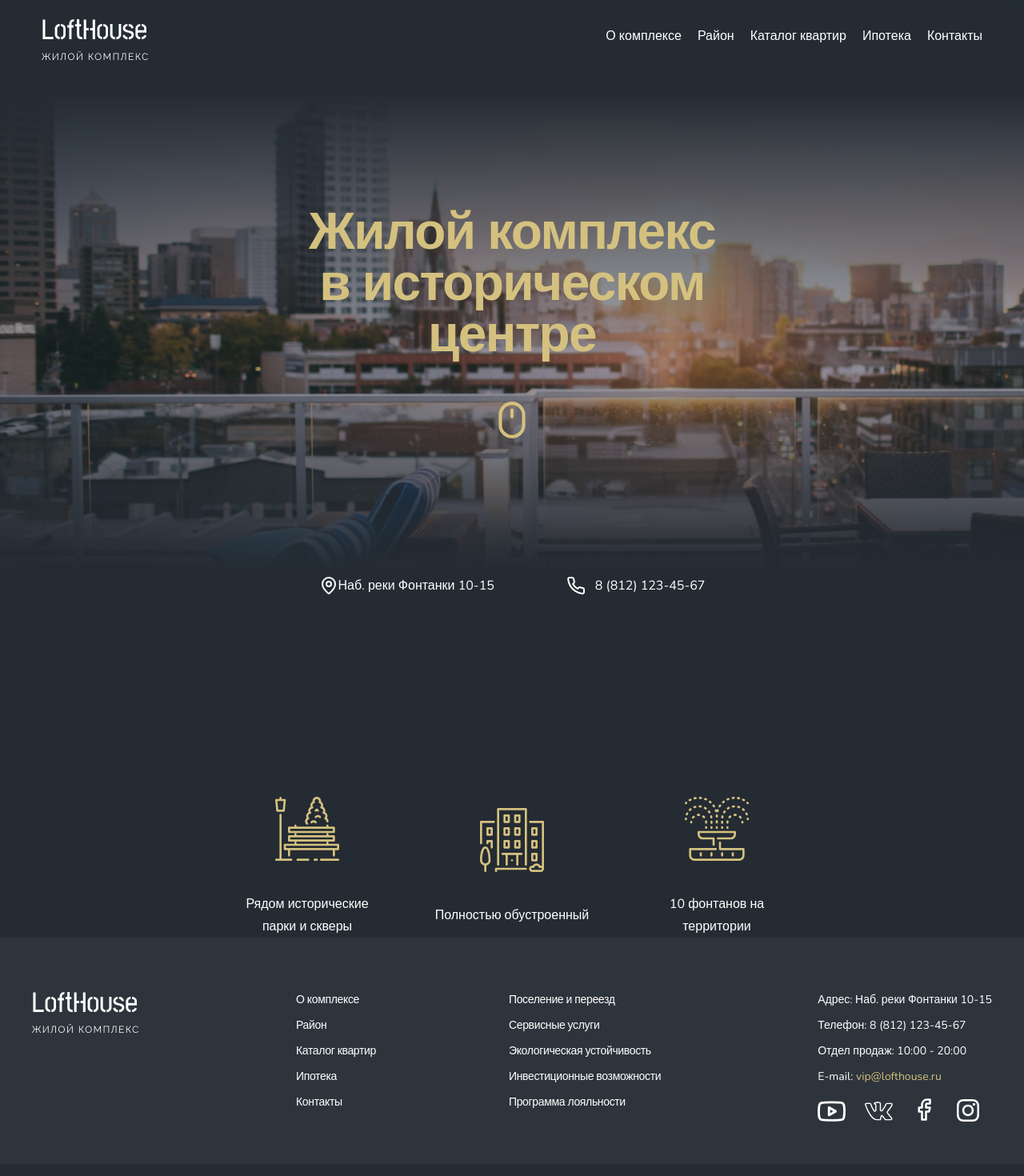
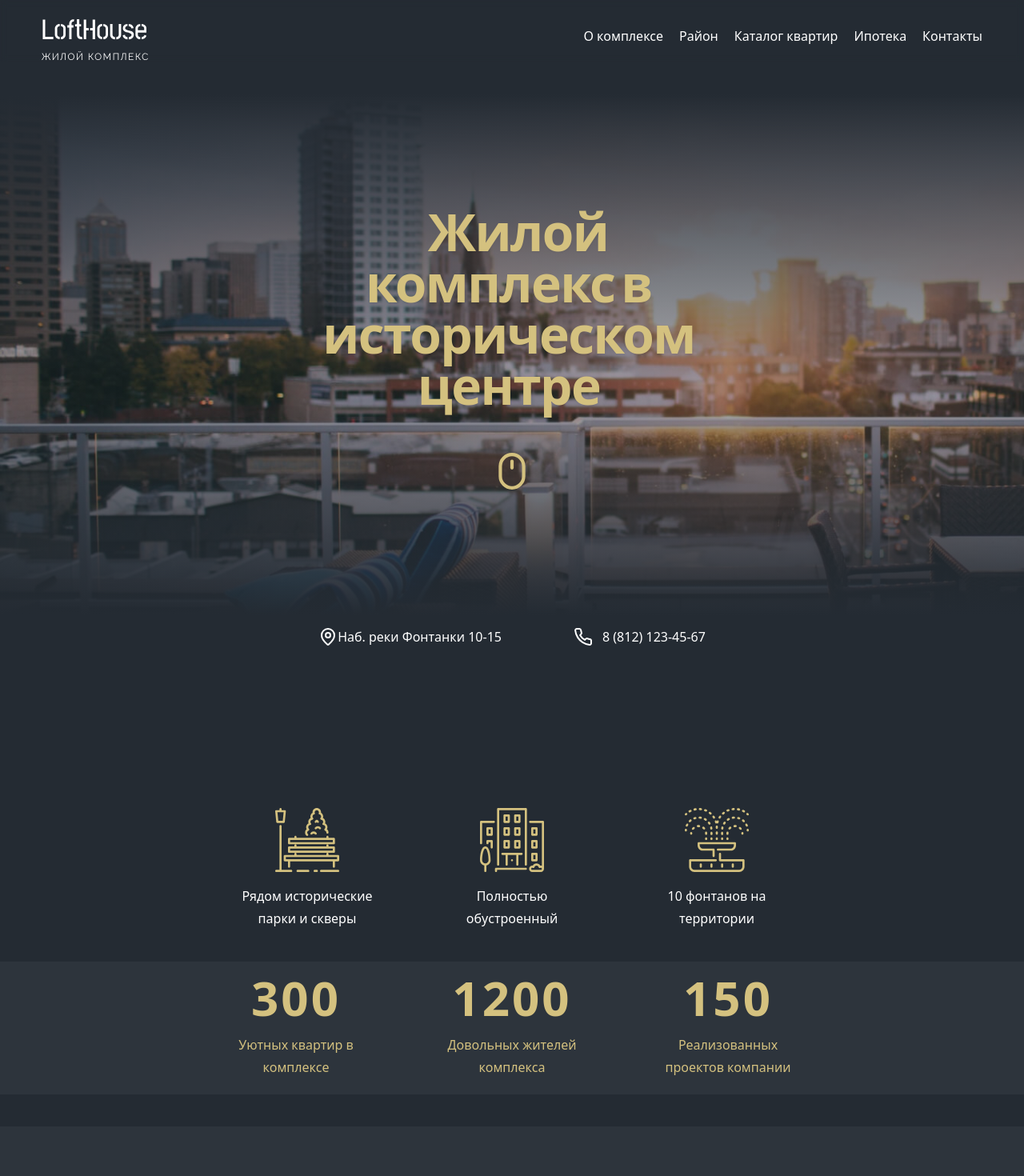
Before and after one commit to gurbanmamedov/loft-app, a React (Vite) app: page / in a window 1280 px wide. Shown: the top 1470 px of the page at 80% size. Built offline with nearby package versions, Linux system fonts and the light colour scheme.

Commit message:
added some animations

```diff
--- a/package.json
+++ b/package.json
@@ -16,6 +16,7 @@
     "@radix-ui/react-toast": "^1.2.1",
     "class-variance-authority": "^0.7.0",
     "clsx": "^2.1.1",
+    "framer-motion": "^11.3.21",
     "lucide-react": "^0.424.0",
     "react": "^18.3.1",
     "react-dom": "^18.3.1",
--- a/src/App.tsx
+++ b/src/App.tsx
@@ -4,6 +4,8 @@ import Header from './components/Header/Header'
 import Hero from './components/Hero/Hero'
 import Benefits from './components/Benefits/Benefits'
 import Footer from './components/Footer/Footer'
+import Apartments from './components/Apartments/Apartments'
+
 
 
 function App() {
@@ -12,6 +14,7 @@ function App() {
       <Header />
       <Hero />
       <Benefits />
+      <Apartments />
       <Footer />
     </>
   )
--- /dev/null
+++ b/src/components/Apartments/Apartments.tsx
@@ -0,0 +1,33 @@
+import NumberTicker from "../magicui/number-ticker";
+
+const Apartments = () => {
+    return (
+        <section className="bg-footer mb-10 pb-5">
+            <div className="container">
+                <div className="flex flex-col gap-[80px] md:flex md:flex-row justify-center">
+                    <div className="flex flex-col items-center justify-center ">
+
+                        <NumberTicker className="text-[60px] font-bold text-golden" value={300} />
+
+                        <span className=" w-[190px] font-normal text-center leading-7 text-golden ">Уютных квартир в комплексе</span>
+                    </div>
+                    <div className="flex flex-col items-center justify-center">
+                        <div>
+                            <NumberTicker className="text-[60px] font-bold text-golden" value={1200} />
+
+                        </div>
+                        <span className="w-[190px] font-normal text-center leading-7 text-golden ">Довольных жителей комплекса</span>
+                    </div>
+                    <div className="flex flex-col items-center justify-center">
+                        <div>
+                            <NumberTicker className="text-[60px] font-bold text-golden" value={150} />
+                        </div>
+                        <span className=" w-[190px] font-normal text-center leading-7 text-golden ">Реализованных проектов компании</span>
+                    </div>
+                </div>
+            </div>
+        </section>
+    );
+}
+
+export default Apartments;
--- a/src/components/Benefits/Benefits.tsx
+++ b/src/components/Benefits/Benefits.tsx
@@ -3,7 +3,7 @@ import BenefitsList from './BenefitsList';
 
 const Benefits = () => {
     return (
-        <div className="container pt-[60px] md:pt-[90px] lg:pt-[180px] relative">
+        <div className="container pt-[60px] md:pt-[90px] lg:pt-[130px] relative mb-10">
             <div className="">
                 <BenefitsList />
             </div>
--- a/src/components/Benefits/BenefitsItem.tsx
+++ b/src/components/Benefits/BenefitsItem.tsx
@@ -6,7 +6,7 @@ const BenefitsItem = () => {
             {
                 benefits.map(({ id, textClassName, title, listClassName, description, img }) => (
                     <li key={id} className={listClassName}>
-                        <img className='lg:mb-10' src={img} alt={title} />
+                        <img className='lg:mb-4' src={img} alt={title} />
                         <p className={textClassName}>{description}</p>
                     </li>
                 ))
--- a/src/components/Header/NavBar.tsx
+++ b/src/components/Header/NavBar.tsx
@@ -1,16 +1,22 @@
+// NavBar.tsx
 
-import NavList from './NavList'
-import BurgerMenu from './BurgerMenu'
-import Logo from './Logo'
+import NavList from './NavList';
+import BurgerMenu from './BurgerMenu';
+import Logo from './Logo';
 
-const NavBar = () => {
+
+const NavBar: React.FC = () => {
+
     return (
-        <nav className="px-3 flex container justify-between items-center pt-3 relative">
-            <Logo />
-            <BurgerMenu />
-            <NavList />
-        </nav>
-    )
-}
+        <>
+            <nav className="px-3 flex container justify-between items-center pt-3">
+                <Logo />
+                <BurgerMenu />
+                <NavList />
+            </nav>
 
-export default NavBar
+        </>
+    );
+};
+
+export default NavBar;
--- a/src/components/Hero/HeroTitle.tsx
+++ b/src/components/Hero/HeroTitle.tsx
@@ -1,13 +1,14 @@
 import { Mouse } from 'lucide-react';
 import HeroContacts from './HeroContacts';
+import WordPullUp from '../magicui/word-pull-up';
 
 const HeroTitle = () => {
     return (
         <div className="container flex justify-center  pt-[180px]">
             <div className="w-[556px]  flex  items-center flex-col gap-5 text-center  ">
-                <h1 className=" text-[38px] md:text-[48px] md:leading-[64px] lg:text-[64px] text-center font-bold lg:leading-[64px] lg:tracking-tight mb-[30px] text-golden">
-                    Жилой комплекс в историческом центре
-                </h1>
+                <WordPullUp words=' Жилой комплекс в историческом центре' className=" text-[38px] md:text-[48px] md:leading-[64px] lg:text-[64px] text-center font-bold lg:leading-[64px] lg:tracking-tight mb-[30px] text-golden">
+
+                </WordPullUp>
                 <Mouse size={50} className="text-[#D4C17F] mb-[40px] lg:mb-[150px]" />
                 <HeroContacts />
             </div>
--- /dev/null
+++ b/src/components/magicui/number-ticker.tsx
@@ -0,0 +1,55 @@
+"use client";
+
+import { useEffect, useRef } from "react";
+import { useInView, useMotionValue, useSpring } from "framer-motion";
+
+import { cn } from "@/lib/utils";
+
+export default function NumberTicker({
+  value,
+  direction = "up",
+  delay = 0,
+  className,
+}: {
+  value: number;
+  direction?: "up" | "down";
+  className?: string;
+  delay?: number;
+}) {
+  const ref = useRef<HTMLSpanElement>(null);
+  const motionValue = useMotionValue(direction === "down" ? value : 0);
+  const springValue = useSpring(motionValue, {
+    damping: 60,
+    stiffness: 100,
+  });
+  const isInView = useInView(ref, { once: true, margin: "0px" });
+
+  useEffect(() => {
+    if (isInView) {
+      const timer = setTimeout(() => {
+        motionValue.set(direction === "down" ? 0 : value);
+      }, delay * 800);
+      return () => clearTimeout(timer);
+    }
+  }, [motionValue, isInView, delay, value, direction]);
+
+  useEffect(() => {
+    const unsubscribe = springValue.on("change", (latest) => {
+      if (ref.current) {
+        const numberValue = typeof latest === "number" ? latest : 0;
+        ref.current.textContent = numberValue.toFixed(0);
+      }
+    });
+    return () => unsubscribe();
+  }, [springValue]);
+
+  return (
+    <span
+      className={cn(
+        "inline-block tabular-nums text-black dark:text-white tracking-wider",
+        className,
+      )}
+      ref={ref}
+    />
+  );
+}
--- /dev/null
+++ b/src/components/magicui/word-pull-up.tsx
@@ -0,0 +1,53 @@
+"use client";
+
+import { motion, Variants } from "framer-motion";
+
+import { cn } from "@/lib/utils";
+
+interface WordPullUpProps {
+  words: string;
+  delayMultiple?: number;
+  wrapperFramerProps?: Variants;
+  framerProps?: Variants;
+  className?: string;
+}
+
+export default function WordPullUp({
+  words,
+  wrapperFramerProps = {
+    hidden: { opacity: 0 },
+    show: {
+      opacity: 1,
+      transition: {
+        staggerChildren: 0.3,
+      },
+    },
+  },
+  framerProps = {
+    hidden: { y: 20, opacity: 0 },
+    show: { y: 0, opacity: 1 },
+  },
+  className,
+}: WordPullUpProps) {
+  return (
+    <motion.h1
+      variants={wrapperFramerProps}
+      initial="hidden"
+      animate="show"
+      className={cn(
+        "font-display text-center text-4xl font-bold leading-[5rem] tracking-[-0.02em] drop-shadow-sm",
+        className,
+      )}
+    >
+      {words.split(" ").map((word, i) => (
+        <motion.span
+          key={i}
+          variants={framerProps}
+          style={{ display: "inline-block", paddingRight: "8px" }}
+        >
+          {word === "" ? <span>&nbsp;</span> : word}
+        </motion.span>
+      ))}
+    </motion.h1>
+  );
+}
--- a/src/index.css
+++ b/src/index.css
@@ -1,4 +1,3 @@
-@import url("https://fonts.googleapis.com/css2?family=Nunito:ital,wght@0,200..1000;1,200..1000&display=swap");
 @tailwind base;
 @tailwind components;
 @tailwind utilities;
@@ -62,7 +61,7 @@
 
 @layer base {
   * {
-    @apply border-border m-0 p-0 font-nunito;
+    @apply border-border;
   }
   body {
     @apply bg-siteBackground text-foreground;
--- a/tailwind.config.js
+++ b/tailwind.config.js
@@ -11,7 +11,7 @@ module.exports = {
   theme: {
     container: {
       center: true,
-      padding: "",
+      padding: "1rem",
       screens: {
         sm: "375px",
         md: "768px",
@@ -19,9 +19,6 @@ module.exports = {
       },
     },
     extend: {
-      fontFamily: {
-        nunito: ["Nunito", "sans-serif"],
-      },
       colors: {
         border: "hsl(var(--border))",
         input: "hsl(var(--input))",
```
Also changed, not shown: components.json, 1 other file (tests, documents, lock files or other folders).
